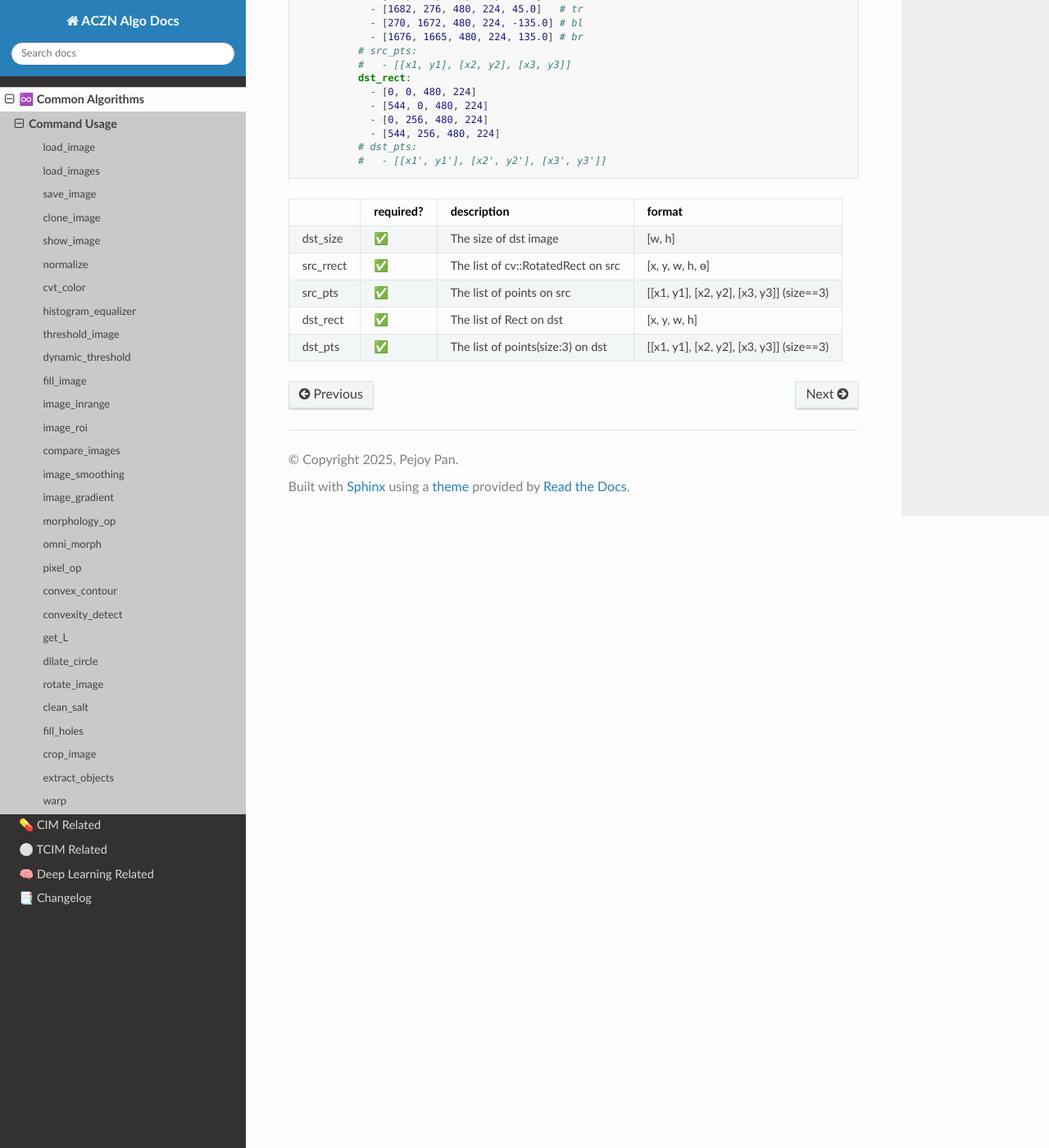
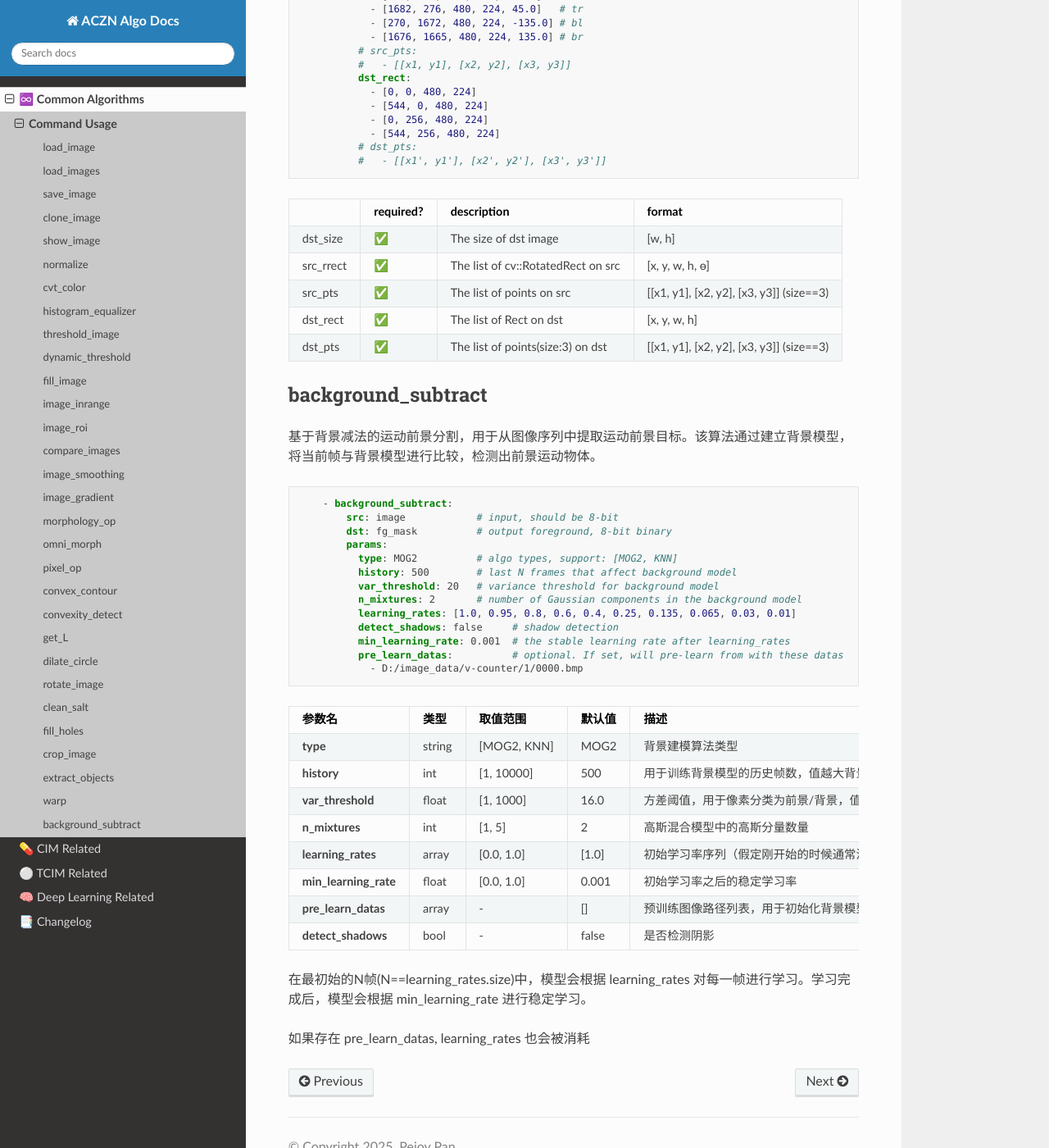
Before and after one commit to pejoypan/aczn-algo-docs, a Sphinx documentation site: the page built from docs/source/common/command-docs.md, in a window 1280 px wide and 1400 px high, scrolled down 11825 px. Shown: the whole window at 82% size. Built offline with Sphinx 7.4.7 and the Read the Docs theme 3.1.0, drawn with Linux system fonts in a browser that asks for light colours.

Commit message:
docs for background_subtract

````diff
--- a/docs/source/common/command-docs.md
+++ b/docs/source/common/command-docs.md
@@ -526,3 +526,38 @@ lhs and rhs must have the same size.
 | src_pts   | ✅         | The list of points on src          | [[x1, y1], [x2, y2], [x3, y3]] (size==3) |
 | dst_rect  | ✅         | The list of Rect on dst            | [x, y, w, h]                             |
 | dst_pts   | ✅         | The list of points(size:3) on dst  | [[x1, y1], [x2, y2], [x3, y3]] (size==3) |
+
+## background_subtract
+
+基于背景减法的运动前景分割，用于从图像序列中提取运动前景目标。该算法通过建立背景模型，将当前帧与背景模型进行比较，检测出前景运动物体。
+
+```yaml
+    - background_subtract:
+        src: image            # input, should be 8-bit
+        dst: fg_mask          # output foreground, 8-bit binary
+        params:
+          type: MOG2          # algo types, support: [MOG2, KNN]
+          history: 500        # last N frames that affect background model
+          var_threshold: 20   # variance threshold for background model
+          n_mixtures: 2       # number of Gaussian components in the background model
+          learning_rates: [1.0, 0.95, 0.8, 0.6, 0.4, 0.25, 0.135, 0.065, 0.03, 0.01]
+          detect_shadows: false     # shadow detection
+          min_learning_rate: 0.001  # the stable learning rate after learning_rates
+          pre_learn_datas:          # optional. If set, will pre-learn from with these datas
+            - D:/image_data/v-counter/1/0000.bmp
+```
+
+| 参数名 | 类型 | 取值范围 | 默认值 | 描述 |
+|--------|------|----------|--------|------|
+| **type** | string | [MOG2, KNN] | MOG2 | 背景建模算法类型 |
+| **history** | int | [1, 10000] | 500 | 用于训练背景模型的历史帧数，值越大背景更新越慢 |
+| **var_threshold** | float | [1, 1000] | 16.0 | 方差阈值，用于像素分类为前景/背景，值越小检测越敏感 |
+| **n_mixtures** | int | [1, 5] | 2 | 高斯混合模型中的高斯分量数量 |
+| **learning_rates** | array | [0.0, 1.0] | [1.0] | 初始学习率序列（假定刚开始的时候通常没有运动目标） |
+| **min_learning_rate** | float | [0.0, 1.0] | 0.001 | 初始学习率之后的稳定学习率 |
+| **pre_learn_datas** | array | - | [] | 预训练图像路径列表，用于初始化背景模型 |
+| **detect_shadows** | bool | - | false | 是否检测阴影 |
+
+在最初始的N帧(N==learning_rates.size)中，模型会根据 learning_rates 对每一帧进行学习。学习完成后，模型会根据 min_learning_rate 进行稳定学习。
+
+如果存在 pre_learn_datas, learning_rates 也会被消耗
````
